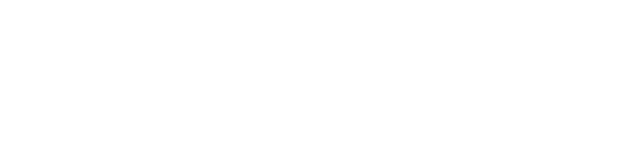
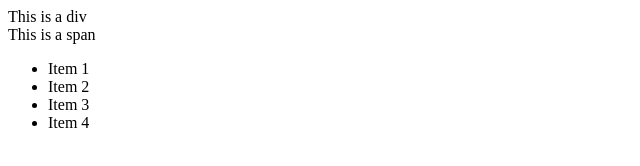
Before and after one commit to MPKreuzberg/CSS_Selectors_training, a plain HTML site: page index.html in a window 1280 px wide. Shown: the whole page, without its empty margins (0-640 px from the left). Drawn offline with Linux system fonts and the light colour scheme.

Commit message:
first steps

```diff
--- a/index.html
+++ b/index.html
@@ -1,5 +1,6 @@
 <!DOCTYPE html>
 <html lang="en">
+
 <head>
     <meta charset="UTF-8">
     <meta http-equiv="X-UA-Compatible" content="IE=edge">
@@ -7,7 +8,19 @@
     <title>CSS_SEL_training</title>
     <link rel="stylesheet" href="style.css">
 </head>
+
 <body>
+    <div>
+        This is a div
+    </div>
+    <span>This is a span</span>
+    <ul>
+        <li>Item 1</li>
+        <li>Item 2</li>
+        <li>Item 3</li>
+        <li>Item 4</li>
+    </ul>
 
 </body>
+
 </html>
```
Also changed, not shown: style.css (+13 -0 lines).
